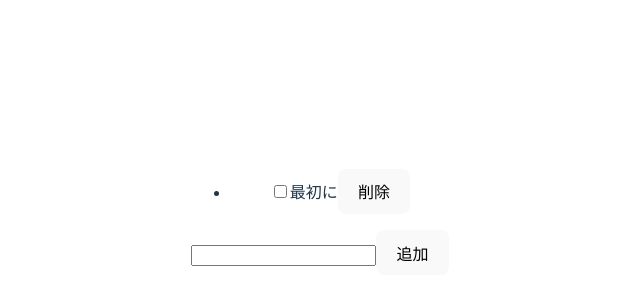
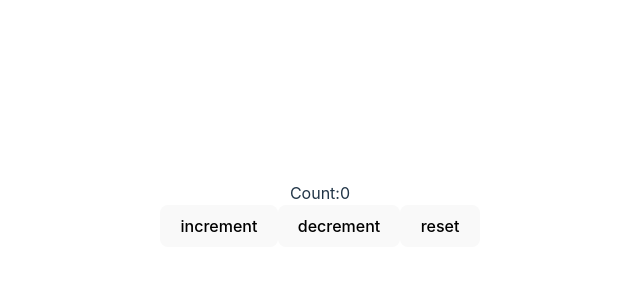
Before and after one commit to hamhamburger/typescript-training, a React (Vite) app: page /counter in a window 1280 px wide. Shown: the part 186-486 px from the top of the page, without its empty margins (320-960 px from the left). Built offline with nearby package versions, Linux system fonts and the light colour scheme.

Commit message:
useReducerを使ってみた

```diff
--- a/src/App.tsx
+++ b/src/App.tsx
@@ -1,11 +1,17 @@
 import type { FC } from 'react';
 import './App.css';
-
-import { TaskPage } from './components/TaskPage';
+import { BrowserRouter,Routes,Route } from 'react-router-dom';
+import { TaskPage } from './components/taskList/TaskPage';
+import Counter from './components/useReducer/Counter';
 const App:FC = () => {
 
   return (
-    <TaskPage />
+    <BrowserRouter>
+      <Routes>
+        <Route path="/test" element={<TaskPage />} />
+        <Route path="/counter" element={<Counter />} />
+      </Routes>
+    </BrowserRouter>
   );
 }
 
--- a/src/components/TaskInput.tsx
+++ b/src/components/taskList/TaskInput.tsx
@@ -1,4 +1,4 @@
-import { Task } from "./Types"
+import { Task } from "../Types"
 import React, { useState } from "react"
 
 interface Props{
--- a/src/components/TaskItem.tsx
+++ b/src/components/taskList/TaskItem.tsx
@@ -1,4 +1,4 @@
-import {Task} from "./Types"
+import {Task} from "../Types"
 interface Props{
   task: Task
   handleDone: (task: Task) => void
--- a/src/components/TaskList.tsx
+++ b/src/components/taskList/TaskList.tsx
@@ -1,6 +1,6 @@
 import React from 'react'
 import TaskItem from './TaskItem'
-import { Task } from './Types'
+import { Task } from '../Types'
 interface Props{
   tasks: Task[]
   setTasks: React.Dispatch<React.SetStateAction<Task[]>>
--- a/src/components/TaskPage.tsx
+++ b/src/components/taskList/TaskPage.tsx
@@ -1,6 +1,6 @@
 import TaskInput from "./TaskInput"
 import TaskList from "./TaskList"
-import { Task } from "./Types"
+import { Task } from "../Types"
 import { useState } from "react"
 const initialTasks: Task[] = [
   {id:0,title:"最初に",done:false},
--- /dev/null
+++ b/src/components/useReducer/Counter.tsx
@@ -0,0 +1,41 @@
+
+import React,{useReducer} from 'react'
+
+const initialState = 0
+
+interface ActionInterface {
+  type: "increment" | "decrement" | "reset"
+ }
+
+
+
+const reducerFunc = (countState:number, action:ActionInterface):number => {
+  switch (action.type) {
+    case "increment":
+      return countState + 1
+    case "decrement":
+      return countState - 1
+    case "reset":
+      return initialState
+    default:
+      return countState
+  }
+
+}
+
+
+const Counter = (): JSX.Element => {
+ const [count, dispatch] = useReducer(reducerFunc,initialState)
+
+
+  return (
+    <>
+      <div>{`Count:${count}`}</div>
+      <button onClick={() => dispatch({ type: "increment" })}>increment</button>
+      <button onClick={() => dispatch({ type: "decrement" })}>decrement</button>
+      <button onClick={() =>dispatch({type:"reset"})}>reset</button>
+    </>
+  )
+}
+
+export default Counter
```
